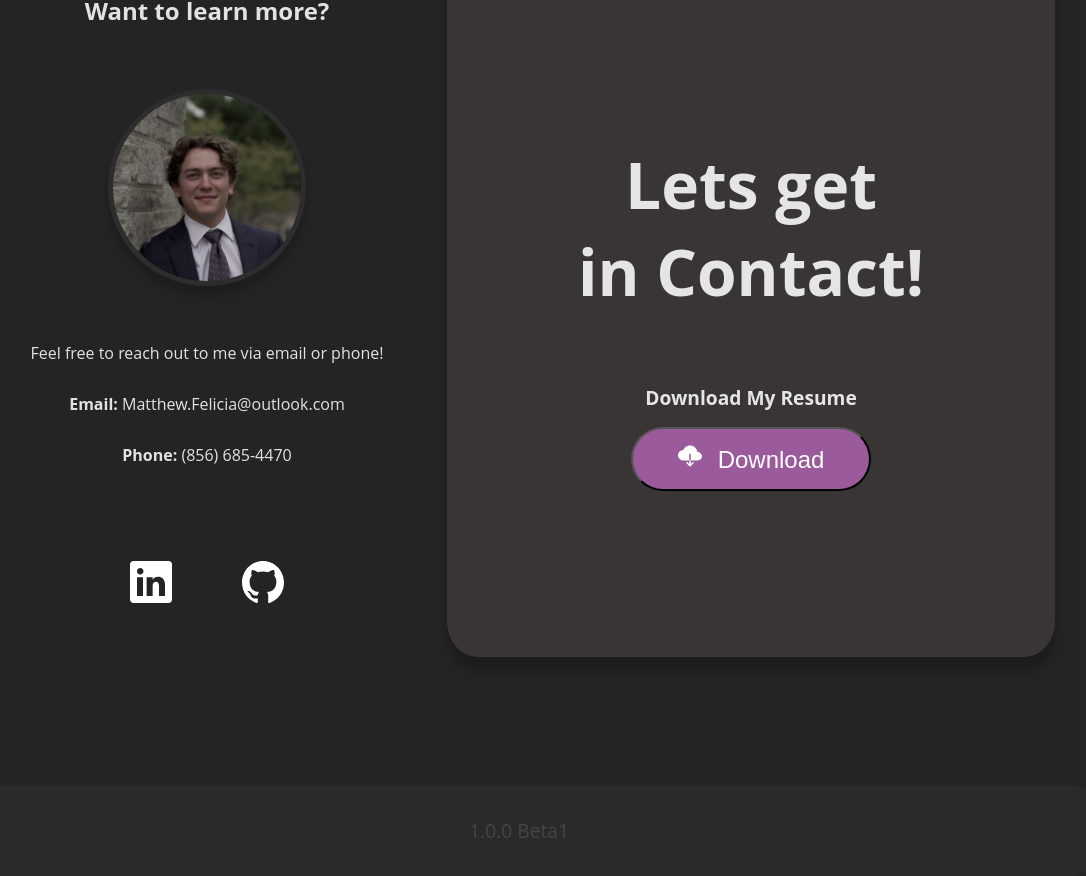
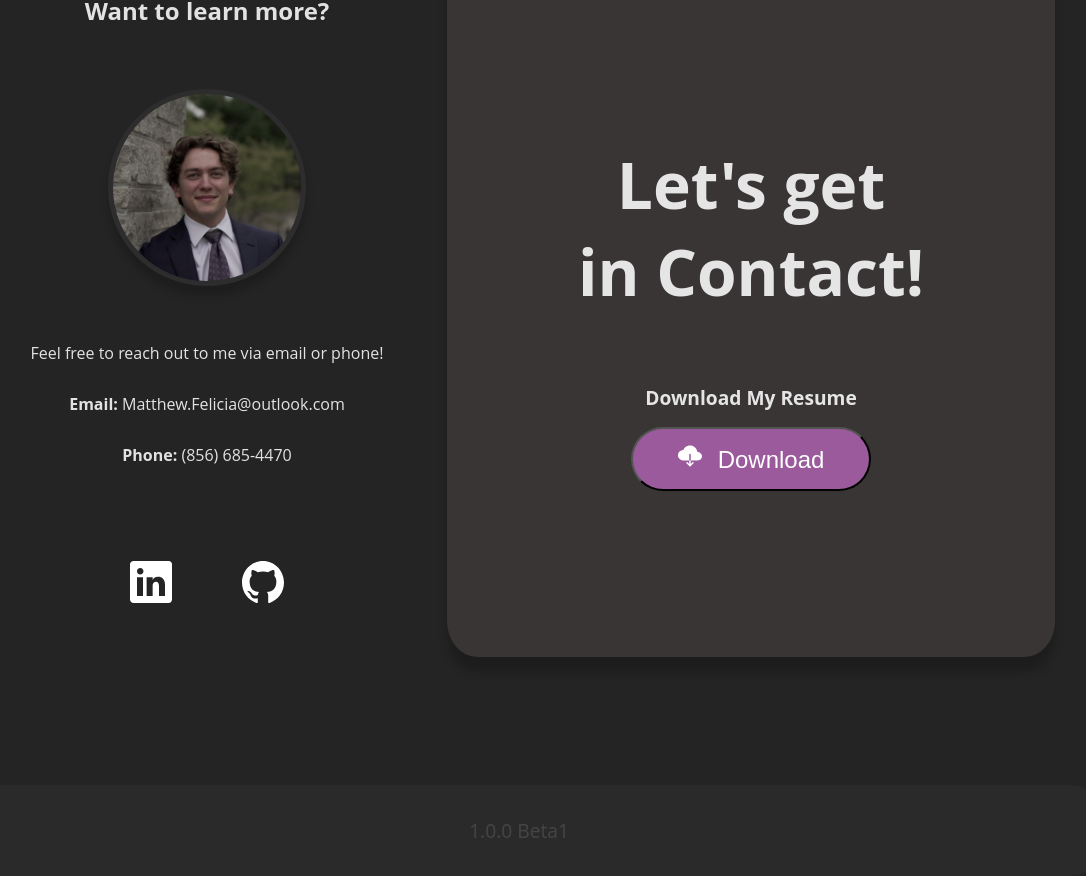
Before and after one commit to matthewf9S/Personal-Website, a React (Vite) app: page / in a window 1280 px wide. Shown: the part 2750-3626 px from the top of the page, without its empty margins (161-1247 px from the left). Built offline with nearby package versions, Linux system fonts and the light colour scheme.

Commit message:
spelling :(

```diff
--- a/src/components/resume.jsx
+++ b/src/components/resume.jsx
@@ -25,7 +25,7 @@ function resume() {
                     </div>
                 </div>
                 <div className='banner-section'>
-                    <h1 className='banner-text'>Lets get <br />in Contact!</h1>
+                    <h1 className='banner-text'>Let's get <br />in Contact!</h1>
                     <h1 className='button-label-text'>Download My Resume</h1>
                     <button className='resume-button'>
                         <a href={ResumeFile} download className='button-link'>
```
